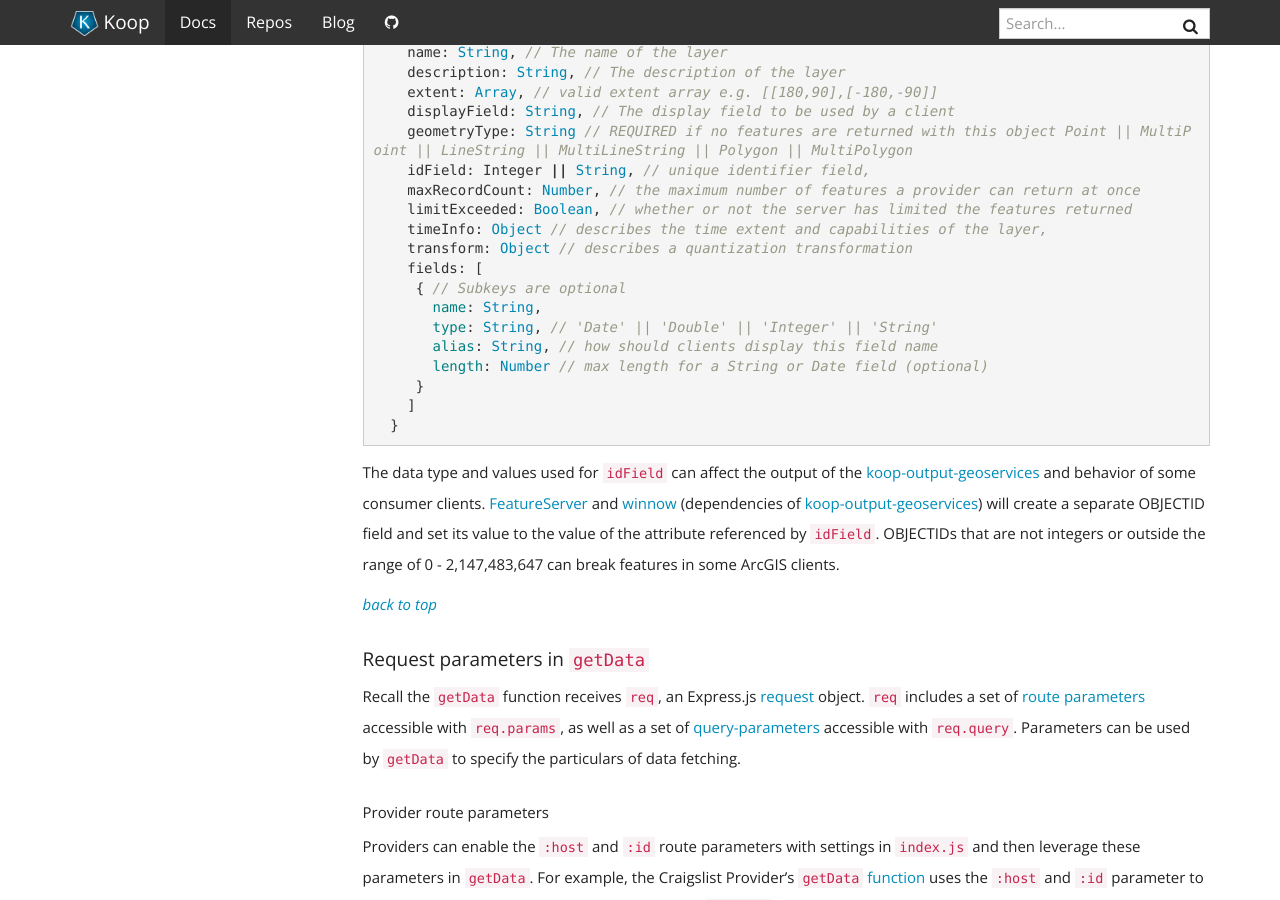
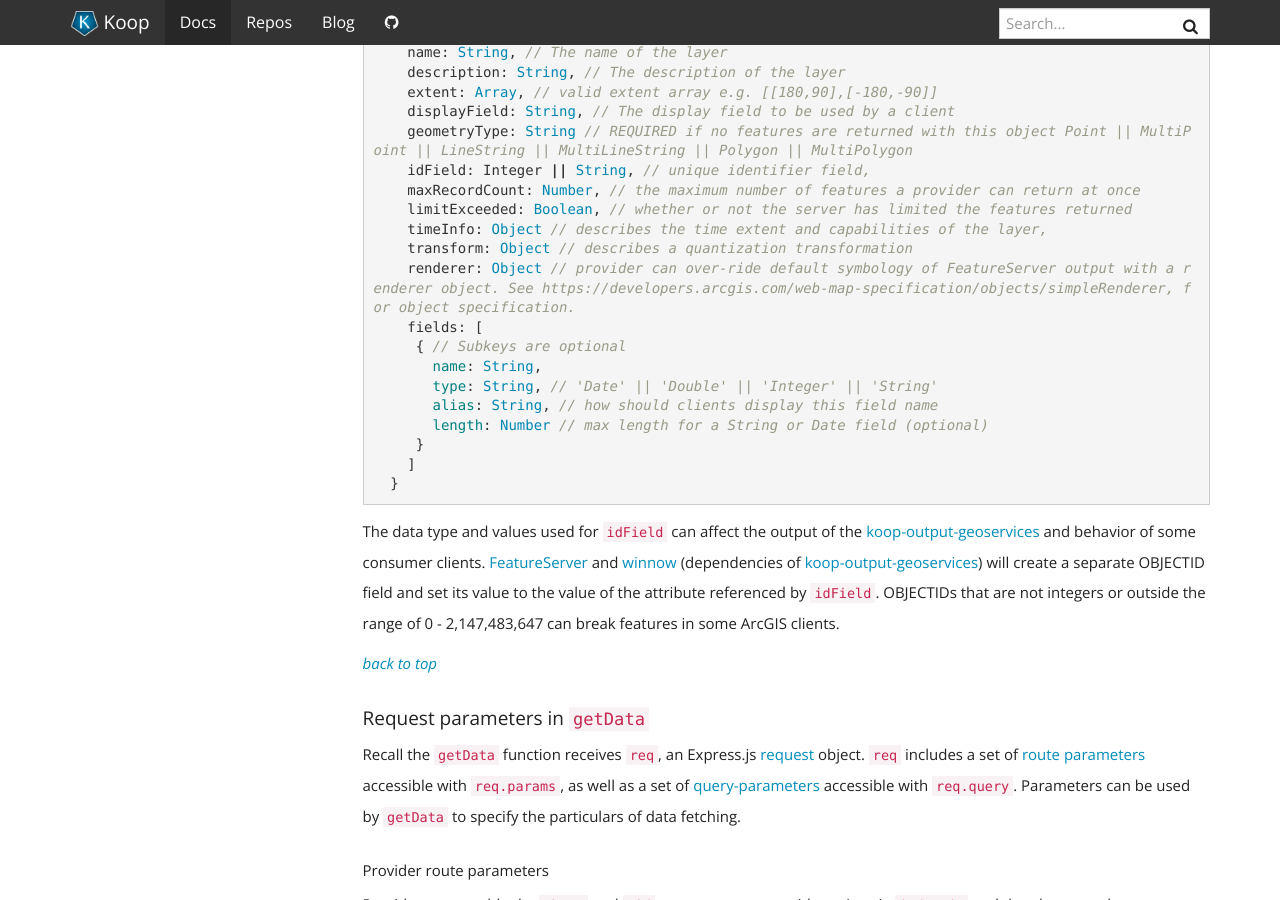
Before and after one commit to koopjs/koopjs.github.io, a Jekyll site: the page built from _docs/development/provider.md, in a window 1280 px wide and 900 px high, scrolled down 2598 px. Built offline with Jekyll 4.4.1, drawn with Linux system fonts in a browser that asks for light colours; nearby versions of some CDN libraries.

Commit message:
Update provider.md (#63)

```diff
--- a/_docs/development/provider.md
+++ b/_docs/development/provider.md
@@ -106,6 +106,7 @@ metadata: {
     limitExceeded: Boolean, // whether or not the server has limited the features returned
     timeInfo: Object // describes the time extent and capabilities of the layer,
     transform: Object // describes a quantization transformation
+    renderer: Object // provider can over-ride default symbology of FeatureServer output with a renderer object. See https://developers.arcgis.com/web-map-specification/objects/simpleRenderer, for object specification.
     fields: [
      { // Subkeys are optional
        name: String,
```
